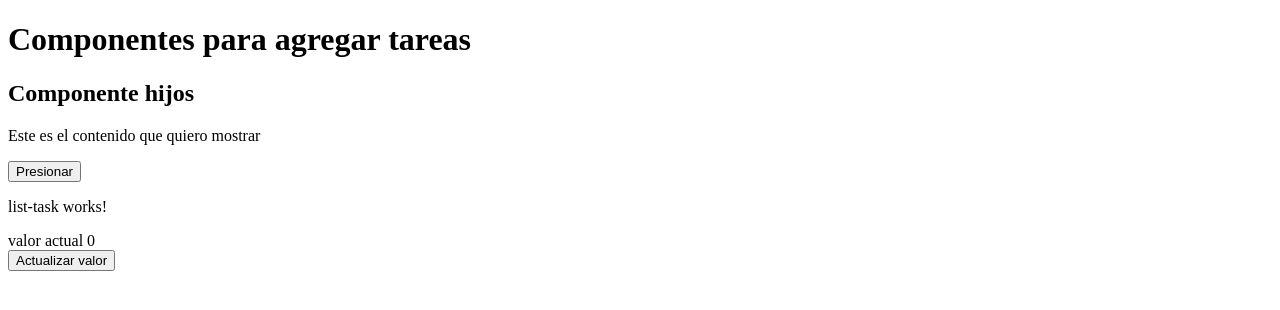
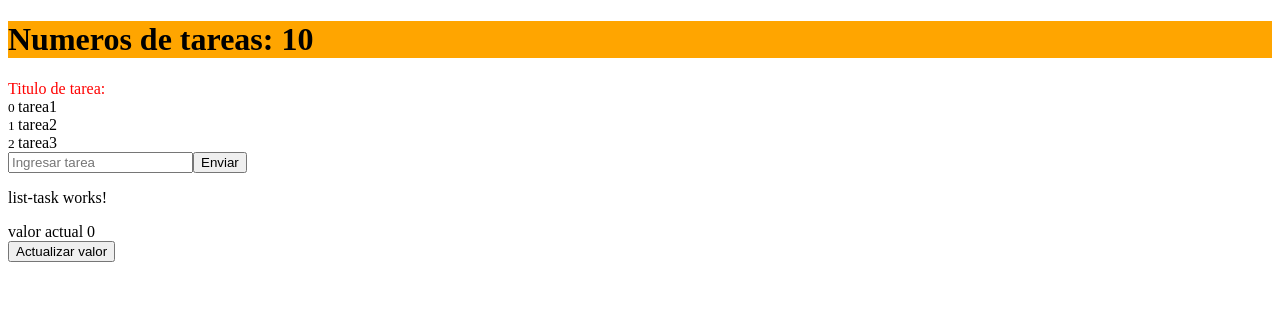
Before and after one commit to Gabox2k/Proyect-Angular, an Angular app: page / in a window 1280 px wide. Shown: the top 310 px of the page. Built offline with nearby package versions, Linux system fonts and the light colour scheme.

Commit message:
se creo directivas

```diff
--- a/src/app/app.module.ts
+++ b/src/app/app.module.ts
@@ -9,12 +9,12 @@ import { ListTaskComponent } from './components/list-task/list-task.component'
 @NgModule({
   declarations: [
     AppComponent,
-    Addcomponent,
     ListTaskComponent
   ],
   imports: [
     BrowserModule,
-    AppRoutingModule
+    AppRoutingModule,
+    Addcomponent
   ],
   providers: [
     provideClientHydration()
--- a/src/app/components/addTask/add_component.html
+++ b/src/app/components/addTask/add_component.html
@@ -1,9 +1,25 @@
-<h1>
-    Componentes para agregar tareas
-</h1>
+<h1 [ngClass]="{'r1-5': (numberTask >=1 && numberTask <=5 ), 'r5-10': (numberTask > 5 && numberTask <=10), 'r10-15': (numberTask > 10)}">Numeros de tareas: {{numberTask}}</h1>
+<span [ngStyle]="{'color' : isActive ? 'green' : 'red'}">Titulo de tarea: {{form.get('title')?.value}}</span>
 
-<div class="child_container">
-    <h2>Componente hijos</h2>
-    <ng-content></ng-content>
+<div *ngIf="form.get('title')?.invalid && (form.get('title')?.dirty || form.get('title')?.touched)">
+    <small *ngIf="form.get('title')?.errors?.['required']">
+        El titulo es requerido
+    </small>
+    <small *ngIf="form.get('title')?.errors?.['maxlength']">
+            El maximo de caracteteres es de 10
+    </small>
+</div>
 
+<div *ngFor="let task of tasks let i = index">
+    <small>
+        {{i}}
+    </small>
+    {{task}}
 </div>
+
+<form class="container_input"
+      [formGroup]= "form"
+      (ngSubmit)="sendTaskTitle()">
+    <input type="text" placeholder="Ingresar tarea" formControlName="title">
+    <button type="submit">Enviar</button>
+</form>
--- a/src/app/components/addTask/add_component.scss
+++ b/src/app/components/addTask/add_component.scss
@@ -0,0 +1,18 @@
+.container_imput{
+    button{
+        outline: none;
+        color: black;
+    }
+}
+
+.r1-5{
+    background: red;
+}
+
+.r5-10{
+    background: orange;
+}
+
+.r10-15{
+    background: green;
+}
--- a/src/app/components/addTask/add_compononet.ts
+++ b/src/app/components/addTask/add_compononet.ts
@@ -1,30 +1,42 @@
+import { CommonModule } from "@angular/common";
 import { AfterContentInit, Component, OnDestroy, OnInit } from "@angular/core";
-import { After } from "v8";
+import { FormBuilder, FormControl, FormGroup, ReactiveFormsModule, Validators } from "@angular/forms";
 
 @Component({
     selector : 'app-addTask',
     templateUrl: "./add_component.html",
-    styleUrl: "./add_component.scss"
+    styleUrl: "./add_component.scss",
+    standalone: true,
+    imports: [ReactiveFormsModule, CommonModule]
 })
 
-export class Addcomponent  implements OnDestroy, AfterContentInit{
+export class Addcomponent  implements OnInit{
 
+    numberTask: number = 10
 
+    isActive: boolean = false
 
-    // ngOnInit(): void {
-    //     console.log("Creando desde el ng oninit")
+    taskActive!: boolean
 
-    // }
+    tasks: any[] = ['tarea1', 'tarea2' , 'tarea3']
 
-    // constructor(){
-    //         console.log("creando desde del el constructor ")
-    //     }
+    constructor(private fb: FormBuilder){}
 
-    ngOnDestroy(): void {
-        console.log("El componente ha sido destruido ")
+    form!: FormGroup
+
+    ngOnInit(): void {
+        this.form = this.fb.group({
+            title: new FormControl('', [Validators.required, Validators.maxLength(10)])
+        })
     }
 
-    ngAfterContentInit(): void {
-        console.log("El contenido proyectado ha sido inicializado")
+    sendTaskTitle(): void {
+        if(this.form.valid && this.form.get('tilte')?.value !== ''){
+            this.taskActive = false
+            console.log(this.form.value.title)
+        } else {
+            this.taskActive = true
+        }
     }
+
 }
```
